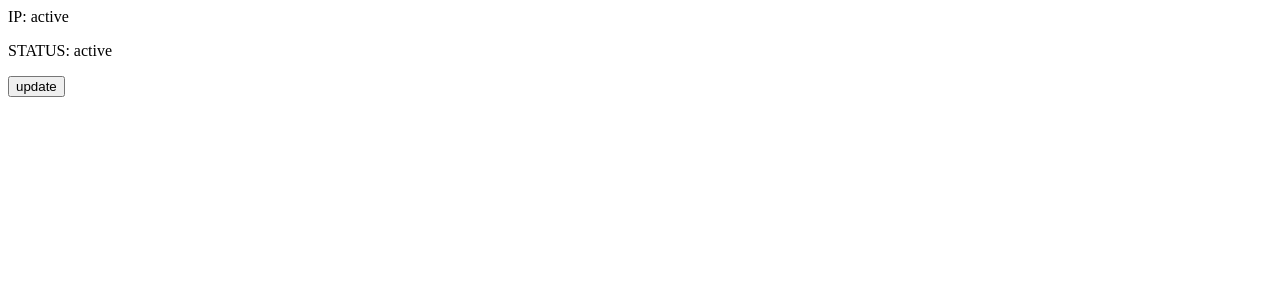
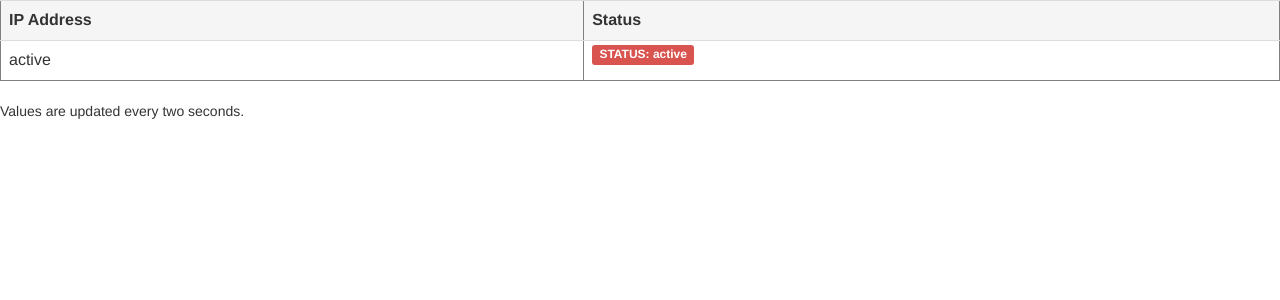
Before and after one commit to nikssardana/pingApp, a Django app: template PingProject/templates/Home.html in a window 1280 px wide. Shown: the top 300 px of the page. Run offline with Django 3.2, Linux system fonts and the light colour scheme; the template is opened without the code that fills it: most values are stand-ins (such as "Sample title", 1, 10 or a date in 2020); some libraries are stand-ins or nearby versions.

Commit message:
Working;need to change the ip addresses and host it

```diff
--- a/PingProject/templates/Home.html
+++ b/PingProject/templates/Home.html
@@ -1,22 +1,51 @@
 <html>
     <head>
         <meta charset="utf-8">
-        <title>Home</title>
+        <title>Home|IP Address Status</title>
+
+        <!-- JQuery -->
+        <script src="https://ajax.googleapis.com/ajax/libs/jquery/1.12.2/jquery.min.js"></script>
+
+        <!-- Latest compiled and minified Bootstrap CSS -->
+        <link rel="stylesheet" href="https://maxcdn.bootstrapcdn.com/bootstrap/3.3.6/css/bootstrap.min.css" integrity="sha384-1q8mTJOASx8j1Au+a5WDVnPi2lkFfwwEAa8hDDdjZlpLegxhjVME1fgjWPGmkzs7" crossorigin="anonymous">
+
+        <!-- Optional theme -->
+        <link rel="stylesheet" href="https://maxcdn.bootstrapcdn.com/bootstrap/3.3.6/css/bootstrap-theme.min.css" integrity="sha384-fLW2N01lMqjakBkx3l/M9EahuwpSfeNvV63J5ezn3uZzapT0u7EYsXMjQV+0En5r" crossorigin="anonymous">
+
+        <!-- Latest compiled and minified Bootstrap JavaScript -->
+        <script src="https://maxcdn.bootstrapcdn.com/bootstrap/3.3.6/js/bootstrap.min.js" integrity="sha384-0mSbJDEHialfmuBBQP6A4Qrprq5OVfW37PRR3j5ELqxss1yVqOtnepnHVP9aJ7xS" crossorigin="anonymous"></script>
 
     </head>
 <body>
-    {% for ip,status in statuses.items %}
-    <p>IP: {{ ip }}</p>
-    <p><span id="{{ip}}">STATUS: {{ status }}</span></p>
+    <table class="table table-hover" border="" cellspacing="5" cellpadding="5">
+        <tr>
+            <th>IP Address</th>
+            <th>Status</th>
+        </tr>
+        {% for ip,status in statuses.items %}
+        <tr>
+            <td>{{ip}}</td>
+            {% ifequal status "OK" %}
+                <td><span class="label label-success" id="{{ip}}">STATUS: {{ status }}</span></td>
+            {% else %}
+                <td><span class="label label-danger" id="{{ip}}">STATUS: {{ status }}</span></td>
+            {% endifequal %}
+        </tr>
+        {% endfor %}
+    </table>
+    <!-- {% for ip,status in statuses.items %} -->
+    <!-- <p>IP: {{ ip }}</p> -->
+    <!-- <p><span id="{{ip}}">STATUS: {{ status }}</span></p> -->
 
-    {% endfor %}
-    <input type="button" value="update" onclick="refreshStatus()";
+    <!-- {% endfor %} -->
+    <p>Values are updated every two seconds.</p>
 </body>
 
 <script type="text/javascript" charset="utf-8">
 
 function refreshStatus()
 {
+    //console.log('refreshing');
     var xhttp = new XMLHttpRequest();
     xhttp.onreadystatechange = function() {
         if (xhttp.readyState == 4 && xhttp.status == 200) {
@@ -27,6 +56,10 @@ function refreshStatus()
                     var val = jsonObj[key];
                     //console.log(val);
                     document.getElementById(key).innerHTML="STATUS: "+val;
+                    if(val=="OK")
+                        document.getElementById(key).className = "label label-success";
+                    else
+                        document.getElementById(key).className = "label label-danger";
                 }
             }
 
@@ -35,5 +68,6 @@ function refreshStatus()
     xhttp.open("GET", "/update/", true);
     xhttp.send();
 }
+setInterval(refreshStatus,2000); //Refresh after every two seconds
 </script>
 </html>
--- a/mainApp/views.py
+++ b/mainApp/views.py
@@ -5,7 +5,7 @@ import subprocess
 # Create your views here.
 def HomeView(request):
     dictValues = {}
-    addresses = [ 'google.com','sugeek.net','eskxdjfl.com/']
+    addresses = [ 'google.com','sugeek.net','eskxdjfl.com/'] #Change IP Addresses accordingly
     statuses = {} #Active or not
     for ping in addresses:
         address = (ping)
```
